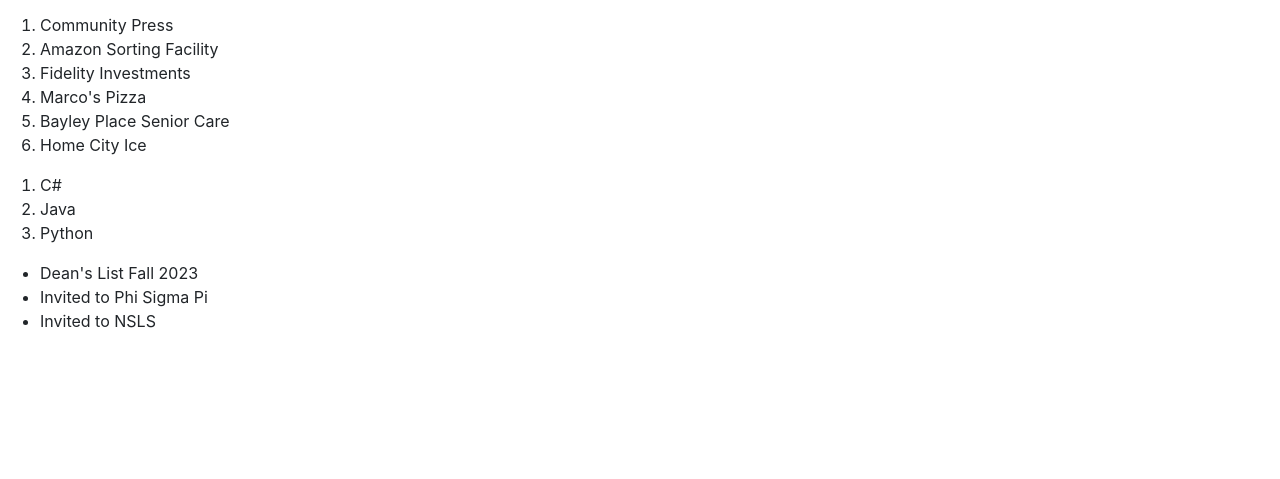
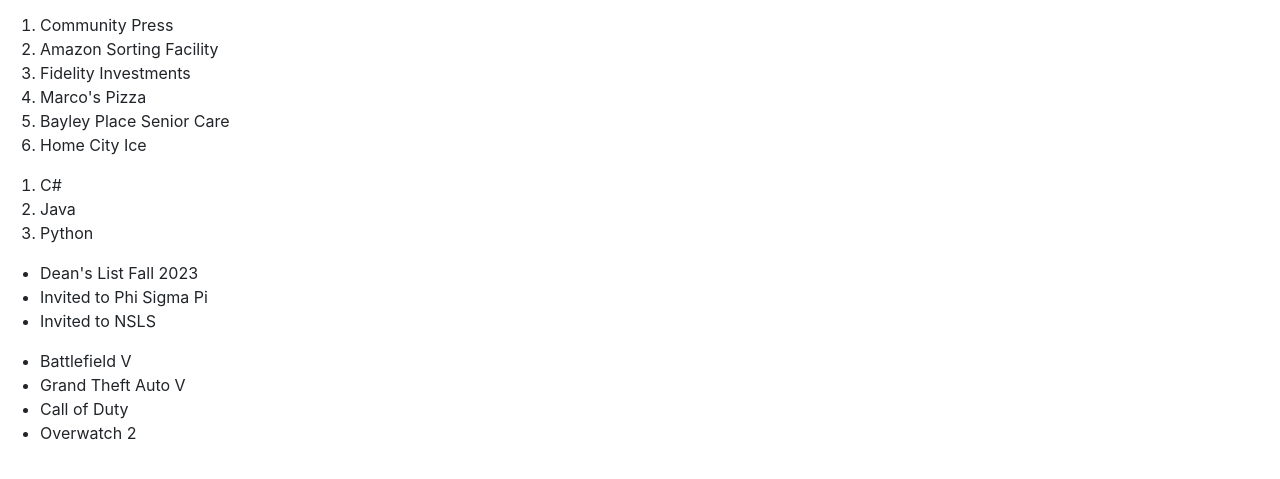
Before and after one commit to IT3049C-Lively-FA23/online-portfolio-devinebj, a website: page index.html in a window 1280 px wide. Shown: the part 131-610 px from the top of the page. Drawn offline with nearby package versions, Linux system fonts and the light colour scheme.

Commit message:
Added games

```diff
--- a/index.html
+++ b/index.html
@@ -55,6 +55,15 @@
     </ul>
   </div>
 
+  <div class="section" id="games">
+    <ul>
+      <li>Battlefield V</li>
+      <li>Grand Theft Auto V</li>
+      <li>Call of Duty</li>
+      <li>Overwatch 2</li>
+    </ul>
+  </div>
+
   <!-- INCLUDE SCRIPTS FILE HERE -->
 
   <!-- Bootstrap Scripts-->
```
